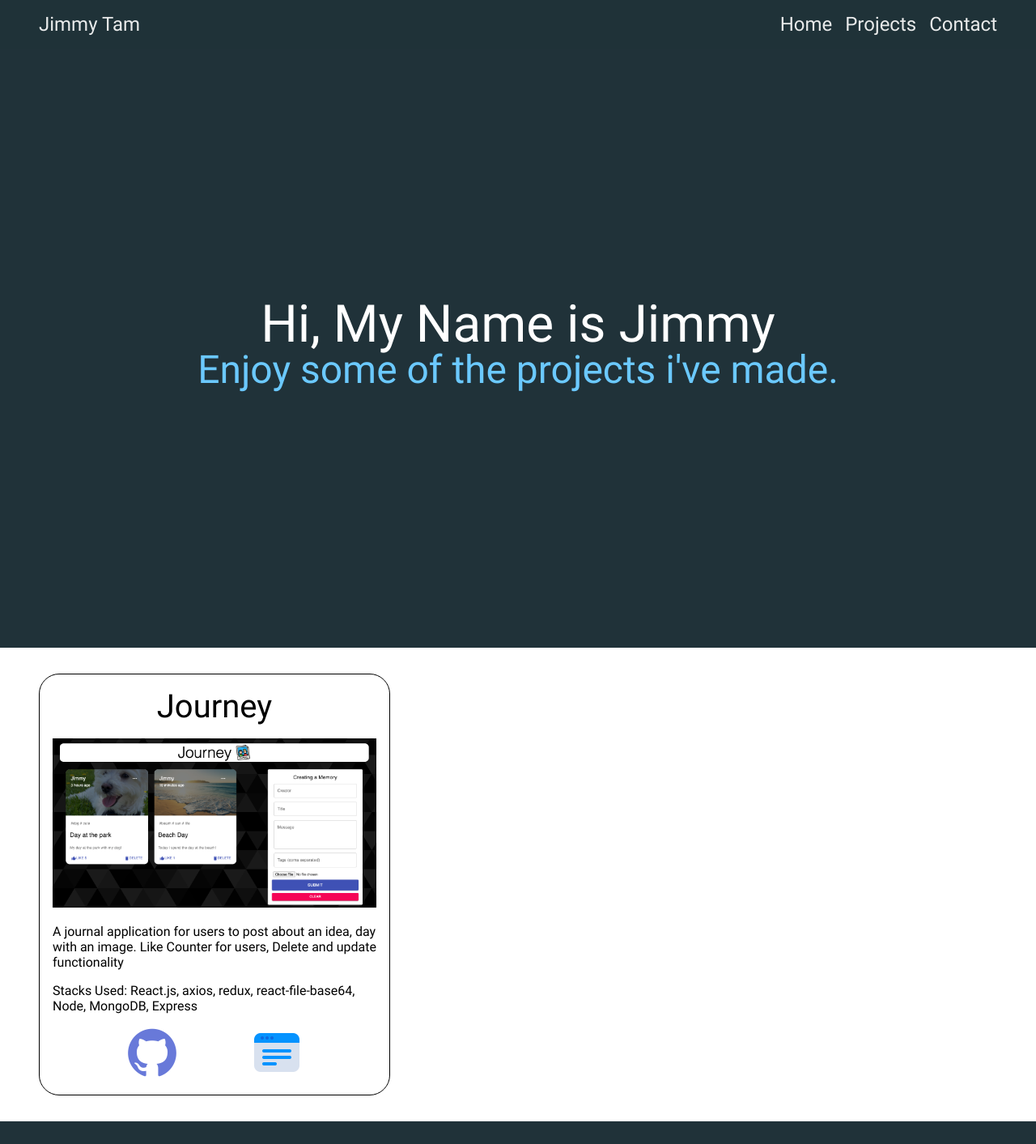
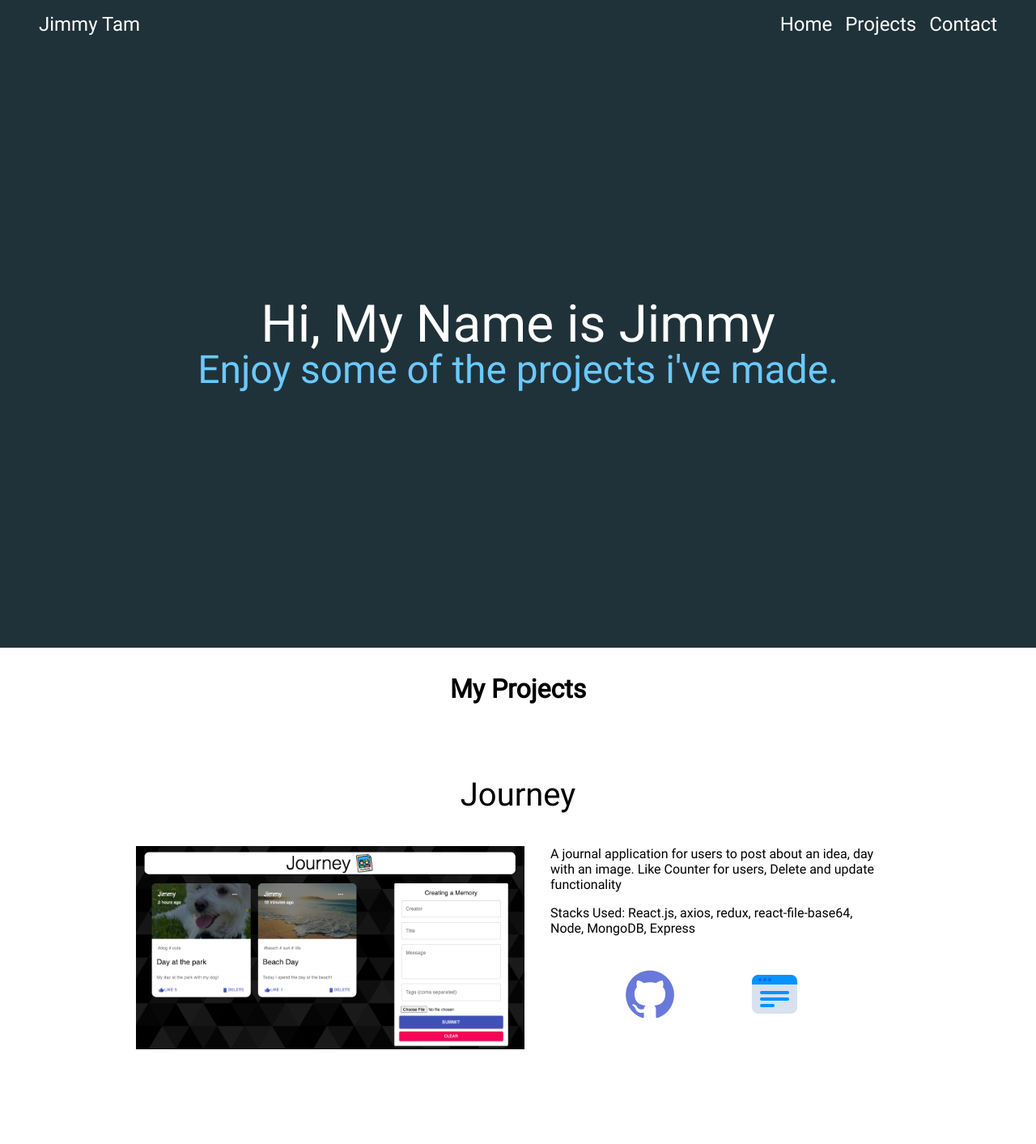
Before and after one commit to jimmykt/portfolio, a React (Create React App) app: page / in a window 1280 px wide. Shown: the top 1413 px of the page at 81% size. Built offline with nearby package versions, Linux system fonts and the light colour scheme.

Commit message:
new branch

```diff
--- a/src/App.scss
+++ b/src/App.scss
@@ -11,4 +11,13 @@
 body {
   font-family: "Roboto";
   font-weight: 400;
+  overflow-y: scroll;
+  scroll-behavior: smooth;
+  scroll-snap-type: y mandatory;
 }
+
+.container {
+  overflow-y: scroll;
+  scroll-behavior: smooth;
+  scroll-snap-type: y mandatory;
+}
--- a/src/components/Footer.jsx
+++ b/src/components/Footer.jsx
@@ -14,11 +14,11 @@ function Footer() {
 
       <div className="Footer__containerTwo">
         <a href="https://github.com/jimmykt">
-          <img src={GithubIcon} alt="github" />
+          <img className="Footer__icons" src={GithubIcon} alt="github" />
         </a>
 
         <a href="https://www.linkedin.com/in/jimmykt8/">
-          <img src={LinkedinIcon} alt="Linkedin" />
+          <img className="Footer__icons" src={LinkedinIcon} alt="Linkedin" />
         </a>
       </div>
     </footer>
--- a/src/components/Footer.scss
+++ b/src/components/Footer.scss
@@ -19,6 +19,9 @@
     color: white;
   }
 
+  &__icons {
+    width: 10rem;
+  }
   &__containerOne {
     margin-right: 2rem;
   }
--- a/src/components/Header.jsx
+++ b/src/components/Header.jsx
@@ -5,8 +5,12 @@ function Header() {
     <header className="Header">
       <p>Jimmy Tam</p>
       <ul className="Header__nav">
-        <li className="Header__link">Home</li>
-        <li className="Header__link">Projects</li>
+        <li className="Header__link">
+          <a href="#hero">Home</a>
+        </li>
+        <li className="Header__link">
+          <a href="#projects">Projects</a>
+        </li>
         <li className="Header__link">Contact</li>
       </ul>
     </header>
--- a/src/components/Header.scss
+++ b/src/components/Header.scss
@@ -7,16 +7,20 @@
   background-color: $color-primary;
   padding: 1rem $desktop-side-padding;
   font-size: 1.5rem;
-  opacity: 0.9;
   position: fixed;
   width: 100%;
 
   &__nav {
     display: flex;
     list-style-type: none;
-    justify-content: space-evenly;
+    justify-content: space-between;
   }
   &__link {
     padding-left: 1rem;
   }
 }
+a:link,
+a:visited {
+  color: white;
+  text-decoration: none;
+}
--- a/src/components/Hero.jsx
+++ b/src/components/Hero.jsx
@@ -2,7 +2,7 @@ import "./Hero.scss";
 
 function Hero() {
   return (
-    <div className="Hero">
+    <div className="Hero" id="hero">
       <p className="Hero__intro">Hi, My Name is Jimmy</p>
       <p className="Hero__message">Enjoy some of the projects i've made.</p>
     </div>
--- a/src/components/Hero.scss
+++ b/src/components/Hero.scss
@@ -4,6 +4,8 @@
   background-color: $color-primary;
 
   height: 100vh;
+  width: 100%;
+
   display: flex;
   justify-content: center;
   align-items: center;
--- a/src/components/Project.jsx
+++ b/src/components/Project.jsx
@@ -7,10 +7,12 @@ function Project(props) {
   return (
     <div className="Project">
       <p className="Project__name">{props.name}</p>
+      <div className="Project__container">
         <img className="Project__image" src={props.image} alt="image" />
+
+        <div className="Project__info-container">
           <p className="Project__info">{props.info}</p>
           <p className="Project__stacks">Stacks Used: {props.stacks}</p>
-
           <div className="Project__links">
             <a href={props.github}>
               <img className="Project__icon" src={GithubIcon} alt="Githun" />
@@ -20,6 +22,8 @@ function Project(props) {
             </a>
           </div>
         </div>
+      </div>
+    </div>
   );
 }
 
--- a/src/components/Project.scss
+++ b/src/components/Project.scss
@@ -1,22 +1,34 @@
 .Project {
-  border: 1px solid black;
-  width: fit-content;
-  padding: 1rem;
-  border-radius: 25px;
+  padding: 1.5rem;
+  margin-top: 4rem;
+  align-items: center;
+  display: flex;
+  flex-direction: column;
+
+  &__container {
+    display: flex;
+  }
 
   &__name {
     font-size: 2.5rem;
     text-align: center;
+    padding-bottom: 1.5rem;
   }
 
   &__image {
-    width: 25rem;
+    width: 30rem;
     margin-top: 1rem;
+    margin-right: 2rem;
   }
 
   &__info {
     width: 25rem;
     margin-top: 1rem;
+  }
+  &__info-container {
+    margin-right: 2rem;
+    text-align: c;
+    align-items: center;
   }
 
   &__stacks {
@@ -32,5 +44,6 @@
   &__links {
     display: flex;
     justify-content: space-evenly;
+    margin-top: 1.5rem;
   }
 }
--- a/src/components/Projects.jsx
+++ b/src/components/Projects.jsx
@@ -1,10 +1,13 @@
 import "./Projects.scss";
 import Project from "../components/Project";
 import JourneyImage from "../assets/images/app-Journey.png";
+import DogPoolImage from "../assets/images/dogpool.png";
 
 function Projects() {
   return (
-    <div className="Projects">
+    <div className="Projects" id="projects">
+      <h1 className="Projects__title">My Projects</h1>
+      <div className="Projects__container">
         <Project
           image={JourneyImage}
           name="Journey"
@@ -13,6 +16,16 @@ function Projects() {
           github="https://github.com/jimmykt/Journey"
           host="https://journey-mern.netlify.app/"
         />
+
+        <Project
+          image={DogPoolImage}
+          name="DogPool"
+          info="Dog pool, an application that allows your loved dog to be walked when you are too busy or sick. Dog pool lets you set up a distance on how far of a walk you are going on. The app finds dogs that need a walk within your walking distance for you to pick up and help out a friendly neighbor. This app allows you to explore new walking paths, lets you dog meet new friends and have your dog walked when you aren’t able to walk him."
+          stacks="React.js, axios, redux, react-file-base64, Node, MySQL, Express, Google API"
+          github="https://github.com/jimmykt/dog-pool"
+          host="https://journey-mern.netlify.app/"
+        />
+      </div>
     </div>
   );
 }
--- a/src/components/Projects.scss
+++ b/src/components/Projects.scss
@@ -4,4 +4,11 @@
   margin-top: 2rem;
   margin-bottom: 2rem;
   padding: 0rem $desktop-side-padding;
+
+  &__title {
+    text-align: center;
+    margin-bottom: 2rem;
+  }
+  &__container {
+  }
 }
```
Also changed, not shown: src/assets/images/dogpool.png (added). Lines whose indentation alone changed are shown as unchanged.
